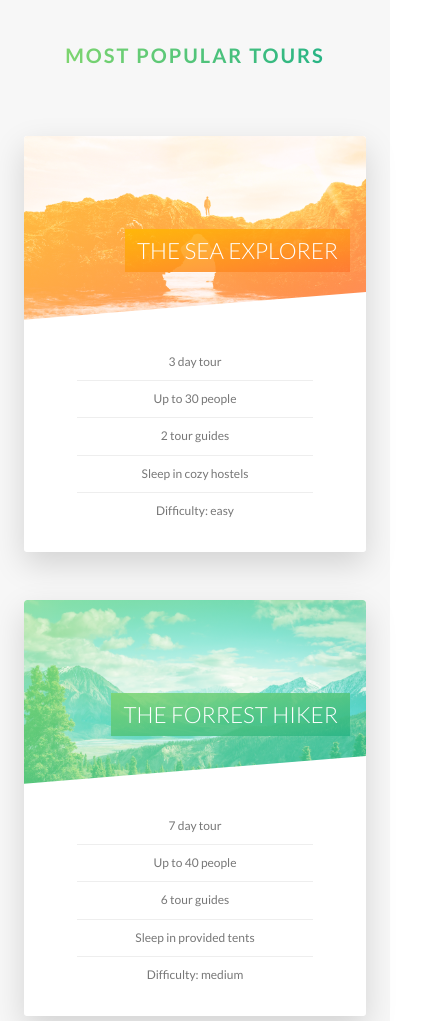
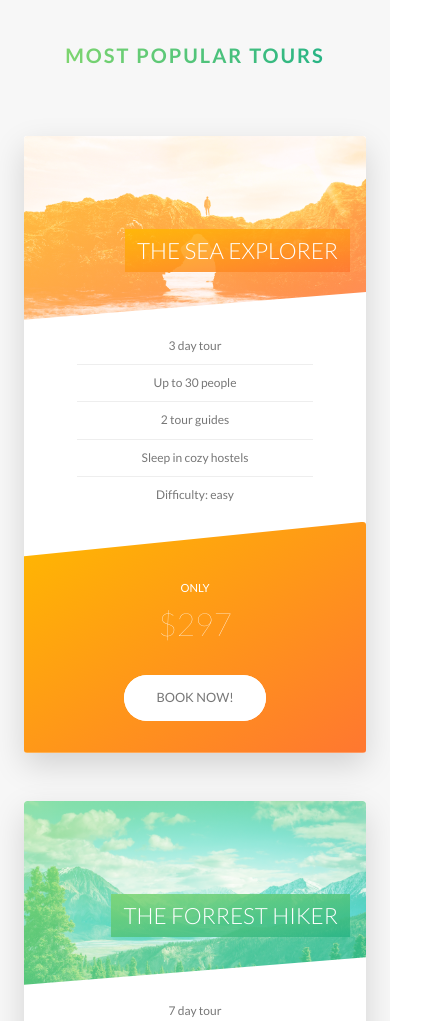
Before and after one commit to bkness/natours, a website: page index.html in a window 390 px wide. Shown: the part 2440-3461 px from the top of the page, 429 px wide, since content can reach past the window. Drawn offline with Linux system fonts and the light colour scheme.

Commit message:
Added media queries to the stories, cards and booking form. Removed skew and rotate on mobile devices for the cards so now all information is on one card if viewing on a phone or tablet, also adjusted the clipping and box shadow.

```diff
--- a/sass/components/_card.scss
+++ b/sass/components/_card.scss
@@ -183,4 +183,64 @@
     font-size: 6rem;
     font-weight: 100;
   }
+
+  @include respond(tab-port) {
+    // FUNCTIONALITY
+    height: auto;
+    border-radius: $default-border-radius;
+    background-color: $color-white;
+    box-shadow: 0 1.5rem 4rem rgba($color-black, 0.15);
+
+    &__side {
+      height: auto;
+      position: relative;
+      box-shadow: none;
+
+      &--back {
+        transform: rotateY(0);
+        clip-path: polygon(0 15%, 100% 0, 100% 100%, 0 100%);
+      }
+
+      &-2 {
+        background-image: linear-gradient(
+          to right bottom,
+          $color-primary-light,
+          $color-primary-dark
+        );
+      }
+
+      &-3 {
+        background-image: linear-gradient(
+          to right bottom,
+          $color-tertiary-light,
+          $color-tertiary-dark
+        );
+      }
+    }
+  }
+
+  &:hover &__side--front {
+    transform: rotateY(0);
+  }
+
+  &__details {
+    padding: 1rem 3rem;
+  }
+
+  &__cta {
+    position: relative;
+    top: 0;
+    left: 0;
+    transform: translate(0);
+    width: 100%;
+    padding: 7rem 4rem 4rem 4rem;
+  }
+
+  &__price-box {
+    margin-bottom: 3rem;
+  }
+
+  &__price-value {
+    font-size: 4rem;
+  }
 }
--- a/sass/components/_form.scss
+++ b/sass/components/_form.scss
@@ -15,6 +15,10 @@
     width: 90%;
     display: block;
     transition: all 0.3s;
+
+    @include respond(tab-port) {
+      width: 100%;
+    }
 
     &:focus {
       outline: none;
@@ -48,6 +52,11 @@
   &__radio-group {
     width: 49%;
     display: inline-block;
+
+    @include respond(tab-port) {
+      width: 100%;
+      margin-bottom: 2rem;
+    }
   }
 
   &__radio-input {
--- a/sass/components/_story.scss
+++ b/sass/components/_story.scss
@@ -9,6 +9,16 @@
   font-size: $default-font-size;
   transform: skewX(-12deg);
 
+  @include respond(tab-port) {
+    width: 100%;
+    padding: 4rem;
+    padding-left: 7rem;
+  }
+
+  @include respond(phone) {
+    transform: skewX(0);
+  }
+
   &__shape {
     width: 15rem;
     height: 15rem;
@@ -19,6 +29,10 @@
     clip-path: circle(50% at 50% 50%);
     transform: translateX(-3rem) skewX(12deg);
     position: relative;
+
+    @include respond(phone) {
+      transform: translateX(-3rem) skewX(0);
+    }
   }
 
   &__img {
@@ -30,6 +44,10 @@
 
   &__text {
     transform: skewX(12deg);
+
+    @include respond(phone) {
+      transform: skewX(0);
+    }
   }
 
   &__caption {
--- a/sass/pages/_home.scss
+++ b/sass/pages/_home.scss
@@ -55,6 +55,10 @@
     $color-primary-light,
     $color-primary-dark
   );
+
+  @include respond(tab-port) {
+    padding: 10rem 0;
+  }
 }
 
 .book {
@@ -69,10 +73,36 @@
   border-radius: 3px;
   box-shadow: 0 1.5rem 4rem rgba($color-black, 0.2);
 
-  height: 50rem;
+  @include respond(tab-land) {
+    background-image: linear-gradient(
+        105deg,
+        rgba($color-white, 0.9) 0%,
+        rgba($color-white, 0.9) 65%,
+        transparent 65%
+      ),
+      url(../img/nat-10.jpg);
+    background-size: cover;
+  }
+
+  @include respond(tab-port) {
+    background-image: linear-gradient(
+        to right,
+        rgba($color-white, 0.9) 0%,
+        rgba($color-white, 0.9) 100%
+      ),
+      url(../img/nat-10.jpg);
+  }
 
   &__form {
     width: 50%;
     padding: 6rem;
+
+    @include respond(tab-land) {
+      width: 65%;
+    }
+
+    @include respond(tab-port) {
+      width: 100%;
+    }
   }
 }
```
Also changed, not shown: css/style.css.
